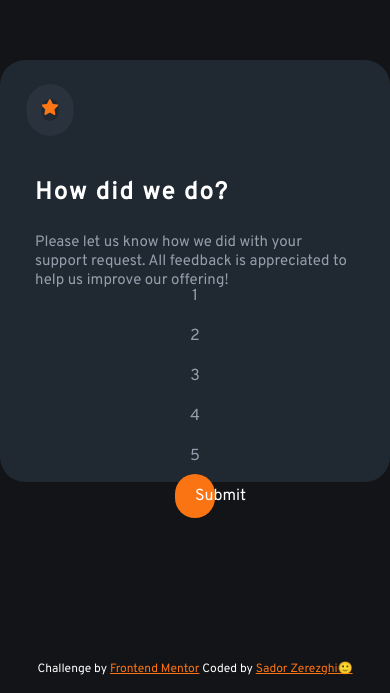
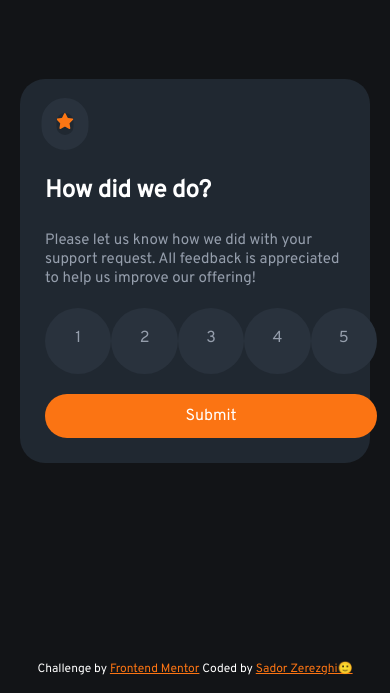
Before and after one commit to SadorDev/Interactive-Rating-Component, a plain HTML site: page index.html in a window 390 px wide. Shown: the part 151-844 px from the top of the page. Drawn offline with Linux system fonts and the light colour scheme.

Commit message:
Completed styling + added media query

```diff
--- a/styles/style.scss
+++ b/styles/style.scss
@@ -17,62 +17,56 @@
 
 body {
   @include flex;
+  min-height: 100vh;
   background-color: hsl(216, 12%, 8%);
 }
 
 main {
   @include flex;
-  position: fixed;
-  top: 25%;
-  max-width: 400px;
-  height: 50vh;
+  flex-direction: column;
+  align-items: flex-start;
+  max-width: 350px;
+  width: 100%;
+  padding: 25px;
   border-radius: 25px;
   background-color: hsl(214, 21%, 16%);
 }
 
-// Star
 .star_container {
-  position: absolute;
-  top: 50px;
-  left: 50px;
+  position: relative;
+  margin-top: 20px;
+  left: 20px;
   border: 15px solid hsl(213, 19%, 20%);
   border-radius: 90px;
   transform: translate(-50%, -50%);
 }
 
-// Text
 .text_container {
-  margin: 0 35px 0 35px;
-
   h1 {
     font-size: 1.5rem;
     font-weight: 600;
-    letter-spacing: 2px;
+    margin-bottom: 25px;
     color: hsl(0, 0%, 100%);
-    position: relative;
-    bottom: 50px;
   }
 
   p {
     font-size: 15px;
     color: hsl(217, 12%, 63%);
-    position: relative;
-    bottom: 25px;
+    margin-bottom: 20px;
   }
 }
 
-// Form
 .rating_container {
   @include flex;
-  position: absolute;
-  gap: 10px;
-  margin-top: 150px;
+  flex-direction: column;
+
+  .labels {
+    @include flex;
 
     input[type="radio"] {
-    opacity: 0;
+      display: none;
       width: 0;
       height: 0;
-    cursor: pointer;
     }
 
     label {
@@ -81,13 +75,14 @@ main {
       height: 4.15em;
       border-radius: 50%;
       color: hsl(217, 12%, 63%);
-    transition: background-color 0.3s ease;
+      transition: background-color 0.3s ease, color 0.3s ease,
+        transform 0.3s ease;
       cursor: pointer;
 
       &:hover {
         background-color: hsl(25, 97%, 53%);
         color: hsl(0, 0%, 100%);
-      transform: scale(1.2);
+        transform: scale(1.1);
       }
 
       span {
@@ -98,18 +93,16 @@ main {
       }
     }
   }
+}
 
-// Button
 .button_container {
-  display: flex;
-  justify-content: center;
-  position: absolute;
+  @include flex;
   width: 100%;
+  margin-top: 20px;
 
   .submit {
-    position: relative;
-    top: 150px;
-    width: 90%;
+    width: 100%;
+    max-width: 400px;
     font-size: 1rem;
     padding: 12px 20px;
     text-align: center;
@@ -127,11 +120,42 @@ main {
   }
 }
 
-section {
+// Thank You Section
+#thank-you-section {
+  justify-content: center;
   display: none;
+
+  img {
+    display: block;
+    margin: auto;
   }
 
-//   Footer
+  .dynamic-text {
+    border: 2px solid hsl(213, 19%, 20%);
+    border-radius: 15px;
+    padding: 5px;
+    color: hsl(25, 97%, 53%);
+    background-color: hsl(213, 19%, 20%);
+  }
+
+  h1,
+  p {
+    @include flex;
+    justify-content: center;
+    margin-top: 20px;
+    text-align: center;
+  }
+
+  h1 {
+    color: hsl(0, 0%, 100%);
+  }
+
+  p {
+    color: hsl(216, 12%, 54%);
+  }
+}
+
+// Footer
 footer {
   position: fixed;
   bottom: 1rem;
```
Also changed, not shown: styles/style.css, 1 other file. Lines whose indentation alone changed are shown as unchanged.
